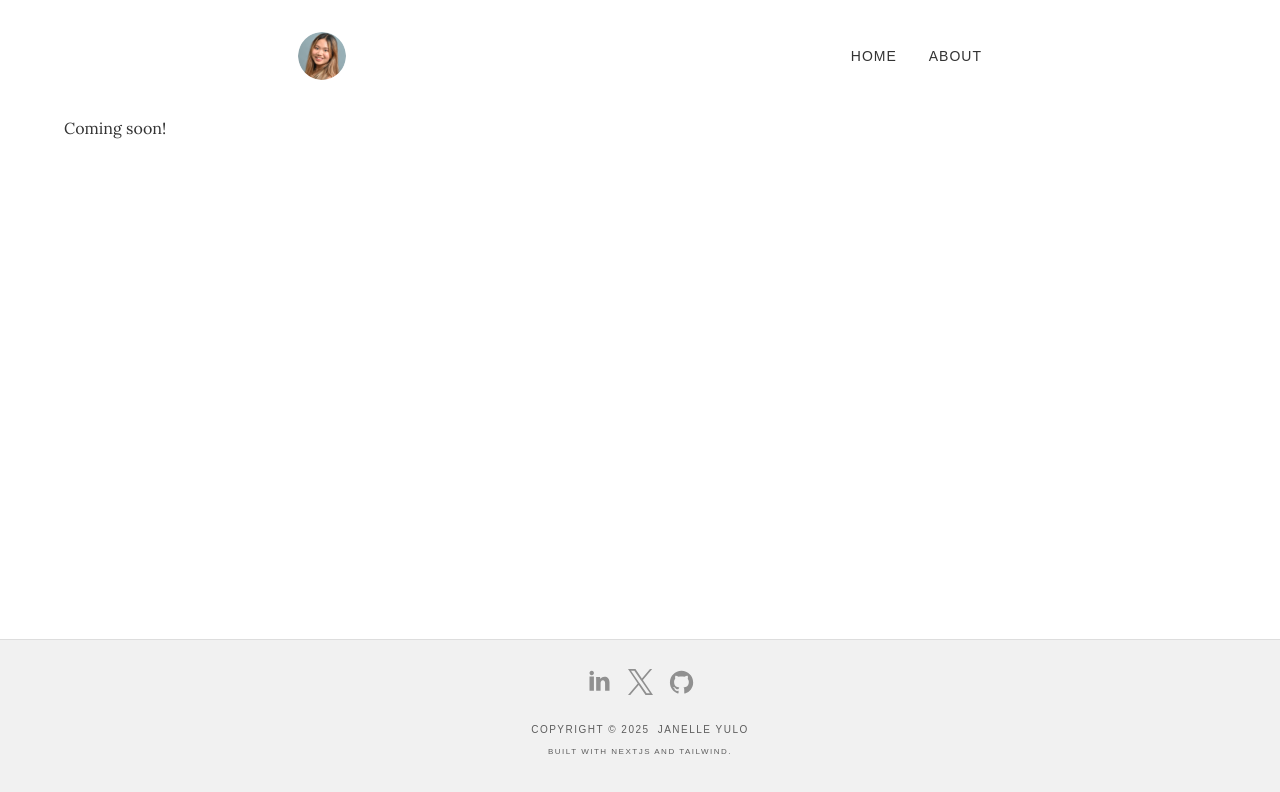
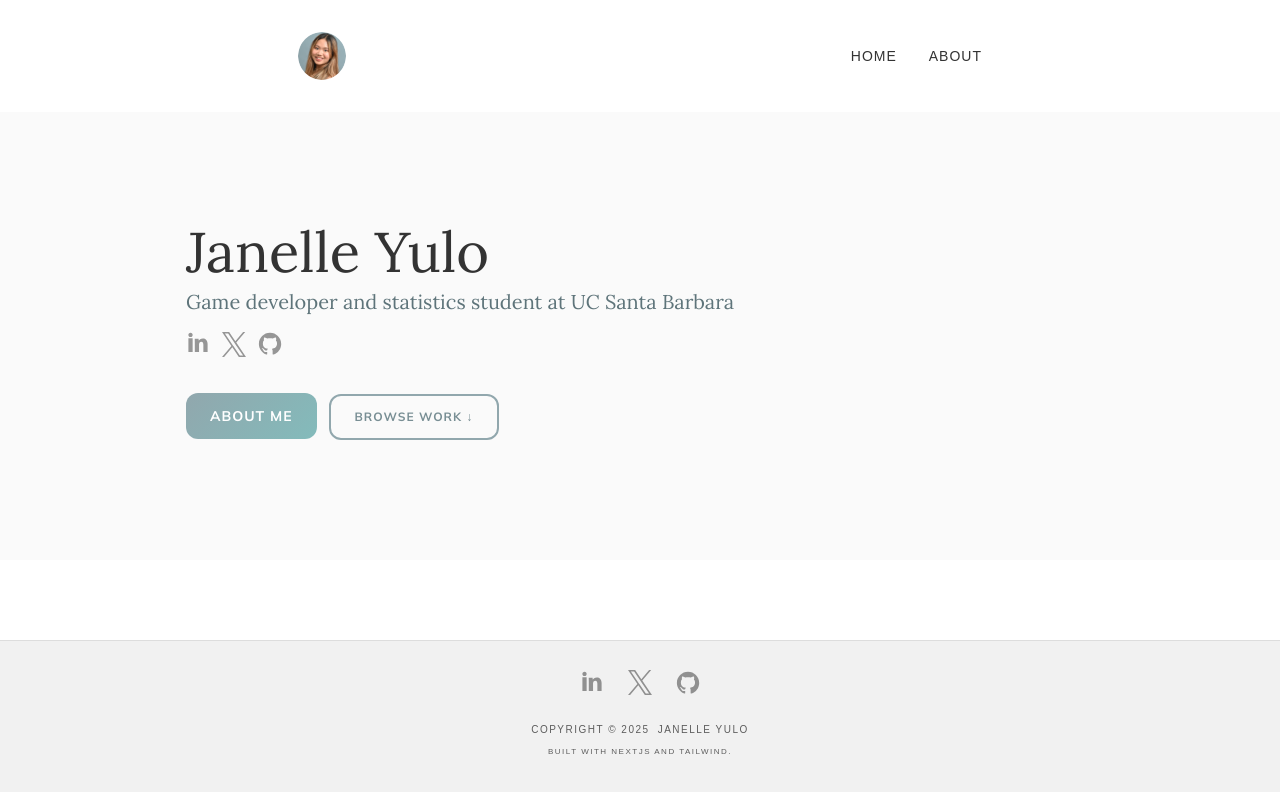
Before and after one commit to 8yulo/personal-website, a Next.js app: page / in a window 1280 px wide. Shown: the top 792 px of the page. Built offline with nearby package versions, Linux system fonts and the light colour scheme.

Commit message:
header sec main pg

```diff
--- a/app/Main.tsx
+++ b/app/Main.tsx
@@ -1,5 +1,9 @@
 import Link from "next/link";
-import { Lora } from "next/font/google";
+import { Lora, Mulish} from "next/font/google";
+import Image from "next/image";
+import socialNavLinks from "@/app/data/socialNavLinks";
+import siteMetadata from "@/app/data/siteMetadata";
+
 
 const lora = Lora({
   subsets: ["latin"],
@@ -8,10 +12,53 @@ const lora = Lora({
 
 export default function Home() {
   return (
-    <div className={`${lora.className} w-[600px] mb-[18px] leading-[32px]`}>
-      <p className="mb-4">
-       Coming soon!
-      </p>
+    <section className="bg-white">
+      <div className="w-full bg-[#fafafa] py-[120px] px-3 text-center">
+        <div className="mx-auto max-w-[728px] md:max-w-[940px] px-4 text-left animate-fade-in-up">
+          <h1 className={`${lora.className} text-[#333] text-4xl md:text-[56px] mb-[20px]`}>
+            Janelle Yulo
+          </h1>
+          <h2 className={`${lora.className} text-[#5e747a] text-left text-[20px] font-normal leading-[20px] normal-case mb-[20px]`}>
+            Game developer and statistics student at UC Santa Barbara
+          </h2>
+
+      <div className="w-full text-left uppercase tracking-[1.5px] font-semibold">
+
+        <nav className="inline-block mb-[36px]">
+          {socialNavLinks.map((link) => (
+          <div key={link.title} className="inline-block">
+            <Link
+              href={link.ref}
+              className="inline-block mr-[12px] opacity-40 hover:opacity-80 transition-opacity duration-200">
+              <Image
+                src={link.src}
+                alt={link.title}
+                width={24}
+                height={24}
+                className="inline-block"
+              />
+            </Link>
+          </div>
+          ))}
+        </nav>
+        </div>
+
+
+            <a
+              href="/about"
+              className="font-mulish text-white font-weight-[700] uppercase button-secondary-hover tracking-[1px] bg-[linear-gradient(135deg,#91a7ad,#83bbbb)] rounded-[12px] h-[46px] px-[24px] py-[12px] text-[14px] font-bold leading-[22px] inline-flex items-center justify-center mr-[12px]"
+            >
+              About Me
+            </a>
+
+            <a
+              href="#project-top"
+              className="font-mulish text-[#788e94] font-weight-[700] uppercase button-secondary-hover tracking-[1px] bg-transparent border-2 border-[#91a7ad] rounded-[12px] h-[46px] px-[24px] py-[12px] text-[12px] font-bold leading-[22px] inline-flex items-center justify-center"
+            >
+              Browse Work ↓
+            </a>
+      </div>
     </div>
+    </section>
   );
 }
--- a/app/fonts.ts
+++ b/app/fonts.ts
@@ -12,6 +12,6 @@ export const merriweather = Merriweather({
 });
 
 export const mulish = Mulish({
-    weight: '600',
+    weight: ['600','700'],
     subsets: ["latin"],
 });
--- a/app/globals.css
+++ b/app/globals.css
@@ -41,3 +41,54 @@ body {
   animation: fade-in 1s ease forwards;
   transform: translateY(20px);
 }
+
+@keyframes fadeInUp {
+  0% {
+    opacity: 0;
+    transform: translateY(20px);
+  }
+
+  100% {
+    opacity: 1;
+    transform: translateY(0);
+  }
+}
+
+.animate-fade-in-up {
+  animation: fadeInUp 1s ease-out forwards;
+}
+
+
+@keyframes buttonSecondaryHoverIn {
+  from {
+    opacity: 1;
+    transform: translate(0, 0);
+    box-shadow: 0px 0px 0px rgba(0, 0, 0, 0);
+  }
+  to {
+    opacity: 1;
+    transform: translate(0, -2px);
+    box-shadow: 1px 1px 12px rgba(0, 0, 0, 0.2);
+  }
+}
+
+@keyframes buttonSecondaryHoverOut {
+  from {
+    opacity: 1;
+    transform: translate(0, -2px);
+    box-shadow: 1px 1px 12px rgba(0, 0, 0, 0.2);
+  }
+  to {
+    opacity: 1;
+    transform: translate(0, 0);
+    box-shadow: 0px 0px 0px rgba(0, 0, 0, 0);
+  }
+}
+
+.button-secondary-hover {
+  animation: buttonSecondaryHoverOut 150ms ease-out forwards;
+}
+
+.button-secondary-hover:hover {
+  animation: buttonSecondaryHoverIn 150ms ease-out forwards;
+}
--- a/app/layout.tsx
+++ b/app/layout.tsx
@@ -15,9 +15,9 @@ export default function Layout({ children }: { children: React.ReactNode }) {
   return (
     <html className={lora.className} suppressHydrationWarning>
         <body className="min-h-screen flex flex-col">
+          < Header />
           <main className="flex-grow">
             <SectionContainer>
-            < Header />
               {children}
             </SectionContainer>
           </main>
--- a/components/Footer.tsx
+++ b/components/Footer.tsx
@@ -9,21 +9,23 @@ export default function Footer() {
 
        <nav className="w-full text-center uppercase tracking-[1.5px] font-semibold">
           <div className="inline-block">
+
           {socialNavLinks.map((link) => (
             <div key={link.title} className="inline-block">
               <Link
                 href={link.ref}
-                  className="inline-block mx-2 opacity-40 hover:opacity-80 transition-opacity duration-200">
+                className="inline-block mx-[12px] opacity-40 hover:opacity-80 transition-opacity duration-200">
                 <Image
                   src={link.src}
                   alt={link.title}
-                    width={25}
-                    height={25}
+                  width={24}
+                  height={24}
                   className="inline-block"
                 />
               </Link>
             </div>
           ))}
+
           </div>
         </nav>
 
--- a/components/SectionContainer.tsx
+++ b/components/SectionContainer.tsx
@@ -6,7 +6,7 @@ interface Props {
 
 export default function SectionContainer({ children }: Props) {
   return (
-    <section className="mx-auto max-w-5xl px-4 sm:px-6 xl:max-w-6xl xl:px-0">
+    <section className="">
       {children}
     </section>
   );
```
Lines whose indentation alone changed are shown as unchanged.
